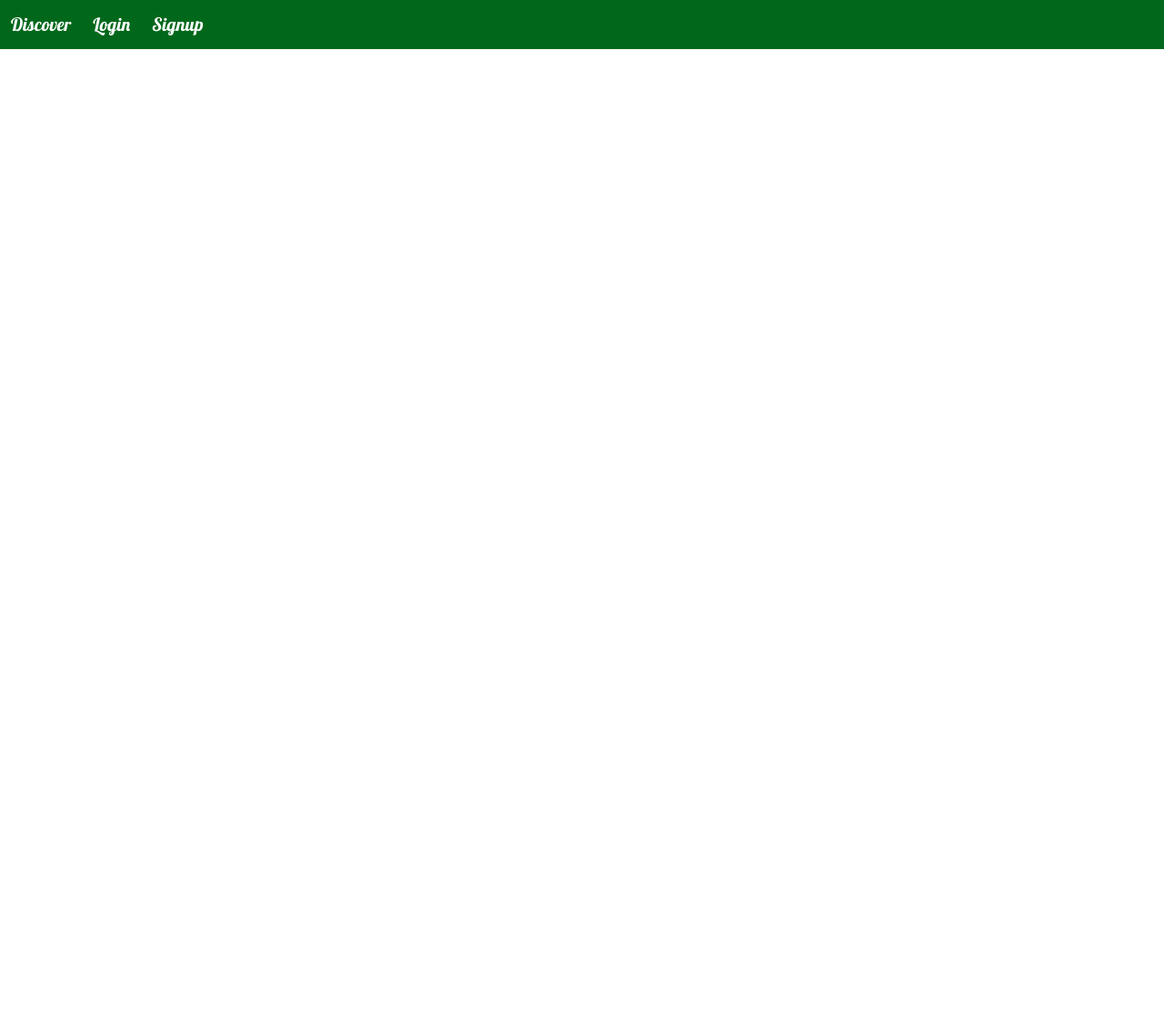
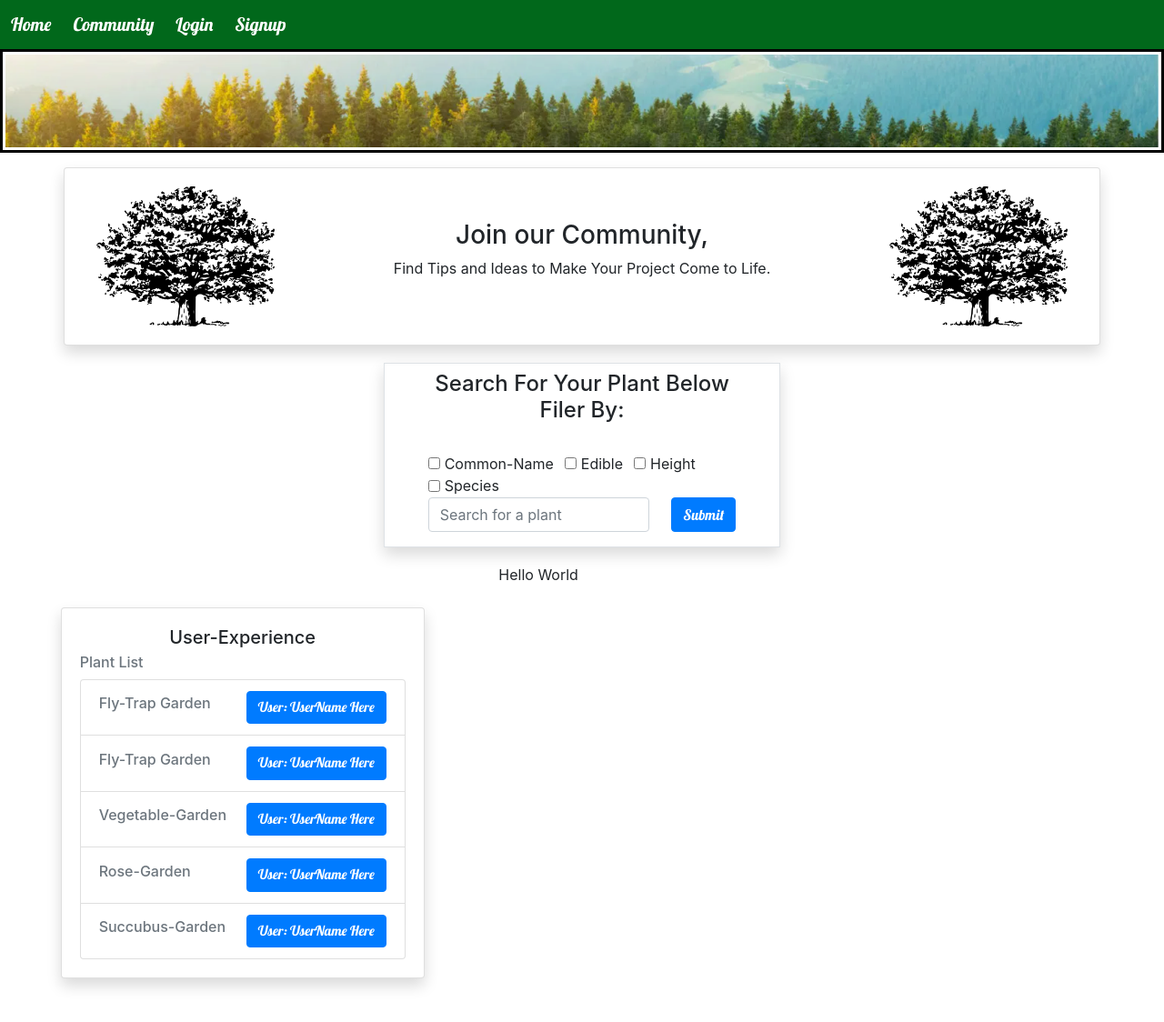
Before and after one commit to Deftone1/plant-ahead, a React (Create React App) app in the folder client/: page /community in a window 1280 px wide. Shown: the whole page at 91% size. Before the commit the page ends 800 px from the top, so only its background shows below. Built offline with nearby package versions, Linux system fonts and the light colour scheme.

Commit message:
community list created

```diff
--- a/client/src/App.js
+++ b/client/src/App.js
@@ -10,6 +10,7 @@ import ProtectedExamplePage from "./pages/ProtectedExamplePage";
 import { ProvideAuth } from "./util/authContext";
 import ProtectedRoute from "./pages/ProtectedRoute";
 import Title from "./components/Title";
+import Community from "./pages/Community";
 
 
 function App() {
@@ -21,6 +22,9 @@ function App() {
         <Switch>
           <Route exact path="/">
             <HomePage />
+          </Route>
+          <Route path="/community">
+            <Community />
           </Route>
           <Route path="/login">
             <LoginPage />
--- a/client/src/components/Navbar.js
+++ b/client/src/components/Navbar.js
@@ -13,7 +13,15 @@ function Navbar() {
         to="/"
         activeClassName="nav-link-active"
       >
-        Discover
+        Home
+      </NavLink>
+      <NavLink
+        className="nav-link"
+        exact
+        to="/community"
+        activeClassName="nav-link-active"
+      >
+        Community
       </NavLink>
       {isLoggedIn || (
         <NavLink
--- a/client/src/components/Title.js
+++ b/client/src/components/Title.js
@@ -1,6 +1,6 @@
 import React from "react";
 // import "../styles/Title.css";
-import Tree from "../images/Tree.svg";
+
 import plantMain from "../images/plant-welcome.png";
 
 function Title() {
--- a/client/src/pages/Community.js
+++ b/client/src/pages/Community.js
@@ -0,0 +1,99 @@
+import React from "react";
+import Title from "../components/Title";
+import SearchForm from "../components/SearchForm"
+import Tree from "../images/Tree.svg";
+function Community() {
+
+    const handleFormSubmit = event => {
+        event.preventDefault();
+
+    }
+
+    const handleInputChange = event => {
+        event.preventDefault();
+        // insert code here to query for plant in database saved by users
+    }
+
+    return (
+        <div className="">
+            <Title />
+            <div className="row container mx-auto card shadow mt-3 text-center ">
+
+                <div className="card-body col d-flex justify-content-between align-items-center">
+                    <span><img src={Tree} alt="Tree" /></span>
+                    <div >
+                        <h3>Join our Community,</h3>
+                        <p>Find Tips and Ideas to Make Your Project Come to Life.</p>
+                    </div>
+
+                    <span><img src={Tree} alt="Tree" /></span>
+                </div>
+
+            </div>
+            <section className="row mainSection d-flex  justify-content-center align-items-center">
+                <div className="col-md-4 col-xs-2 border pr-5 pl-5 pt-2 shadow"  >
+                    <h4 className="text-center">Search For Your Plant Below<br />
+              Filer By:</h4><br />
+                    {/* Checklist goes here */}
+                    <SearchForm
+                    // handleFormSubmit={handleFormSubmit}
+                    // handleInputChange={handleInputChange}
+                    />
+
+                </div>
+            </section>
+
+            <section className="row  mx-auto p-0 m-0">
+                {/* Plant List from search listed in this card */}
+                <div className="col-md-5">
+                    <div className="getStartedLists d-flex justify-content-center pt-5 pb-5">
+                        <div className="card shadow " style={{ width: '25rem' }}>
+
+                            <div className="card-body ">
+
+                                <h5 className="card-title text-center">User-Experience</h5>
+                                <h6 className="card-subtitle mb-2 text-muted">Plant List</h6>
+                                <ul className="list-group ml-0 "  >
+
+                                    <li className=" list-group-item disabled d-flex justify-content-between align-items-center" >
+                                        <h6>Fly-Trap Garden</h6>
+                                       <button type="button" className="addPlanToList btn btn-primary d-flex justify-content-between " style={{ fontSize: "15px" }}>User: UserName Here</button>
+                                    </li>
+                                    <li className=" list-group-item disabled d-flex justify-content-between align-items-center" >
+                                        <h6>Fly-Trap Garden</h6>
+                                       <button type="button" className="addPlanToList btn btn-primary d-flex justify-content-between" style={{ fontSize: "15px" }}>User: UserName Here</button>
+                                    </li>
+                                    <li className=" list-group-item disabled d-flex justify-content-between align-items-center" >
+                                        <h6>Vegetable-Garden</h6>
+                                       <button type="button" className="addPlanToList btn btn-primary d-flex justify-content-between" style={{ fontSize: "15px" }}>User: UserName Here</button>
+                                    </li>
+                                    <li className=" list-group-item disabled d-flex justify-content-between align-items-center" >
+                                        <h6>Rose-Garden</h6>
+                                       <button type="button" className="addPlanToList btn btn-primary d-flex justify-content-between" style={{ fontSize: "15px" }}>User: UserName Here</button>
+                                    </li>
+                                    <li className=" list-group-item disabled d-flex justify-content-between align-items-center" >
+                                        <h6>Succubus-Garden</h6>
+                                       <button type="button" className="addPlanToList btn btn-primary d-flex justify-content-between" style={{ fontSize: "15px" }}>User: UserName Here</button>
+                                    </li>
+
+
+                                </ul>
+
+                            </div>
+                        </div>
+
+
+                    </div>
+                </div>
+                <div className="col-md-7">
+                    Hello World
+              </div>
+
+            </section>
+
+
+        </div>
+    );
+}
+
+export default Community;
--- a/client/src/pages/Main.js
+++ b/client/src/pages/Main.js
@@ -1,3 +1,4 @@
+
 import React from "react";
 import Title from "../components/Title";
 import { useEffect, useState } from "react";
@@ -102,7 +103,7 @@ function Main() {
           {/* Image section starts here */}
           <section className="row imageRow" >
 
-            <Results trees={trees}  />
+            <Results trees={trees} />
           </section>
 
 
```
Lines whose indentation alone changed are shown as unchanged.
